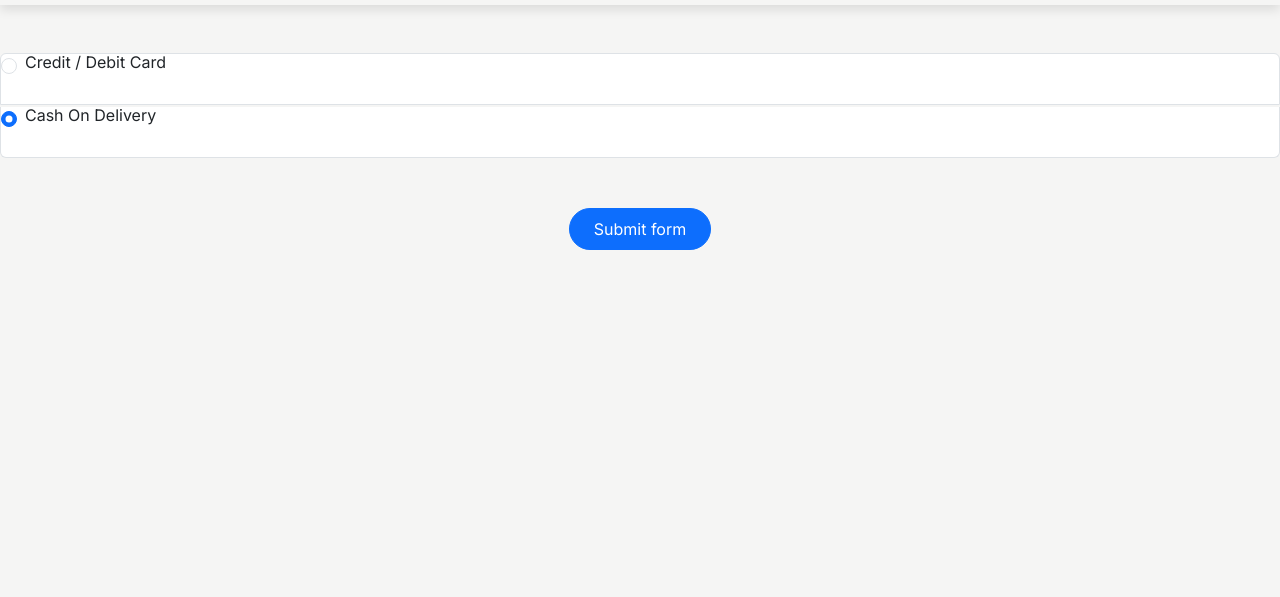
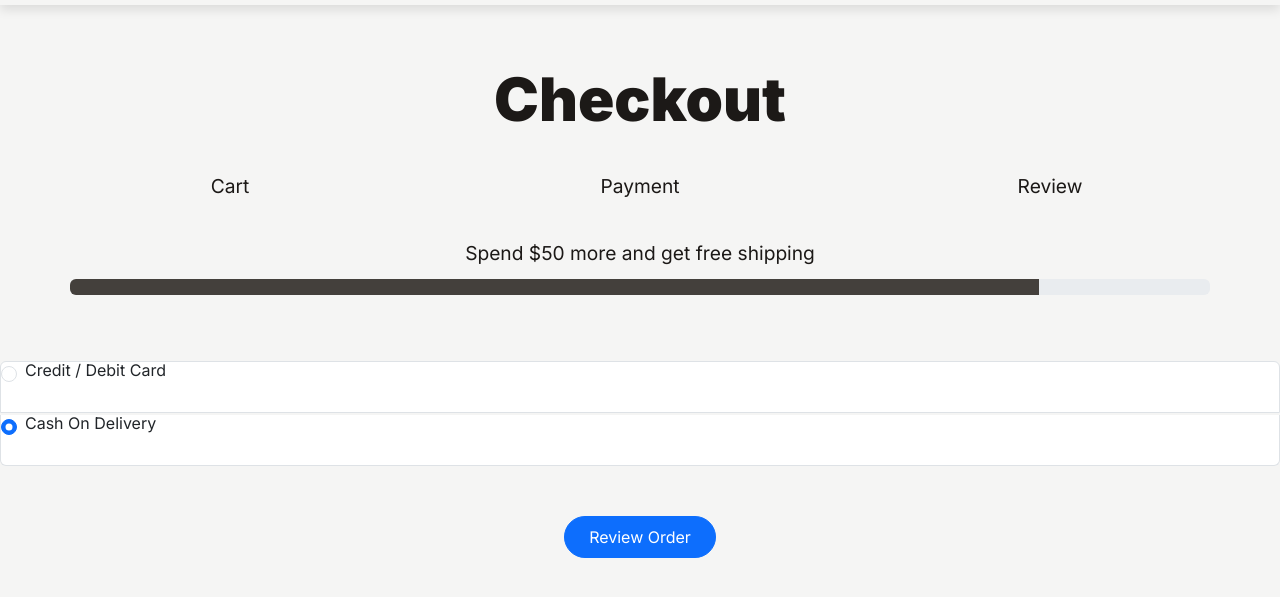
Before and after one commit to CheeGuang/Velocity, a plain HTML site: page payment.html in a window 1280 px wide. Shown: the part 67-664 px from the top of the page. Drawn offline with nearby package versions, Linux system fonts and the light colour scheme.

Commit message:
Added the header for Payment.html

```diff
--- a/payment.html
+++ b/payment.html
@@ -48,6 +48,72 @@
     </header>
 
     <div class="topbox"></div>
+
+    <section>
+      <div class="container-fluid py-3">
+        <div class="container text-center">
+          <!-- Content in the middle at the top -->
+          <h1>Checkout</h1>
+          <div class="container mt-5">
+            <ul
+              id="checkout-progressBar-top"
+              class="list-unstyled d-flex justify-content-between align-items-center"
+            >
+              <li class="step-indicator active" style="width: 10vw">
+                <div class="circle">
+                  <!-- Content here -->
+                </div>
+              </li>
+              <li class="step-indicator" style="width: 25vw">
+                <div class="line"></div>
+              </li>
+              <li class="step-indicator" style="width: 10vw">
+                <div class="circle">
+                  <!-- Content here -->
+                </div>
+              </li>
+              <li class="step-indicator" style="width: 25vw">
+                <div class="line"></div>
+              </li>
+              <li class="step-indicator" style="width: 10vw">
+                <div class="circle">
+                  <!-- Content here -->
+                </div>
+              </li>
+            </ul>
+            <ul
+              class="list-unstyled d-flex justify-content-between align-items-center"
+            >
+              <li class="step-indicator active" style="width: 25vw">
+                <p>Cart</p>
+              </li>
+              <li class="step-indicator" style="width: 25vw">
+                <p>Payment</p>
+              </li>
+              <li class="step-indicator" style="width: 25vw">
+                <p>Review</p>
+              </li>
+            </ul>
+          </div>
+
+          <div class="container mt-5">
+            <p>Spend $50 more and get free shipping</p>
+
+            <!-- Progress Bar -->
+            <div id="checkout-freeShippingBar-bar" class="progress mt-3">
+              <div
+                class="progress-bar"
+                role="progressbar"
+                style="width: 85%; background-color: #44403c"
+                aria-valuenow="50"
+                aria-valuemin="0"
+                aria-valuemax="100"
+              ></div>
+            </div>
+          </div>
+        </div>
+      </div>
+    </section>
 
     <section class="accordion" id="accordionExample">
       <!-- First Option -->
@@ -171,7 +237,7 @@
     </section>
 
     <div class="col-12" id="submitBtn">
-      <button class="btn btn-primary" type="submit">Submit form</button>
+      <button class="btn btn-primary" type="submit">Review Order</button>
     </div>
   </body>
 </html>
```
